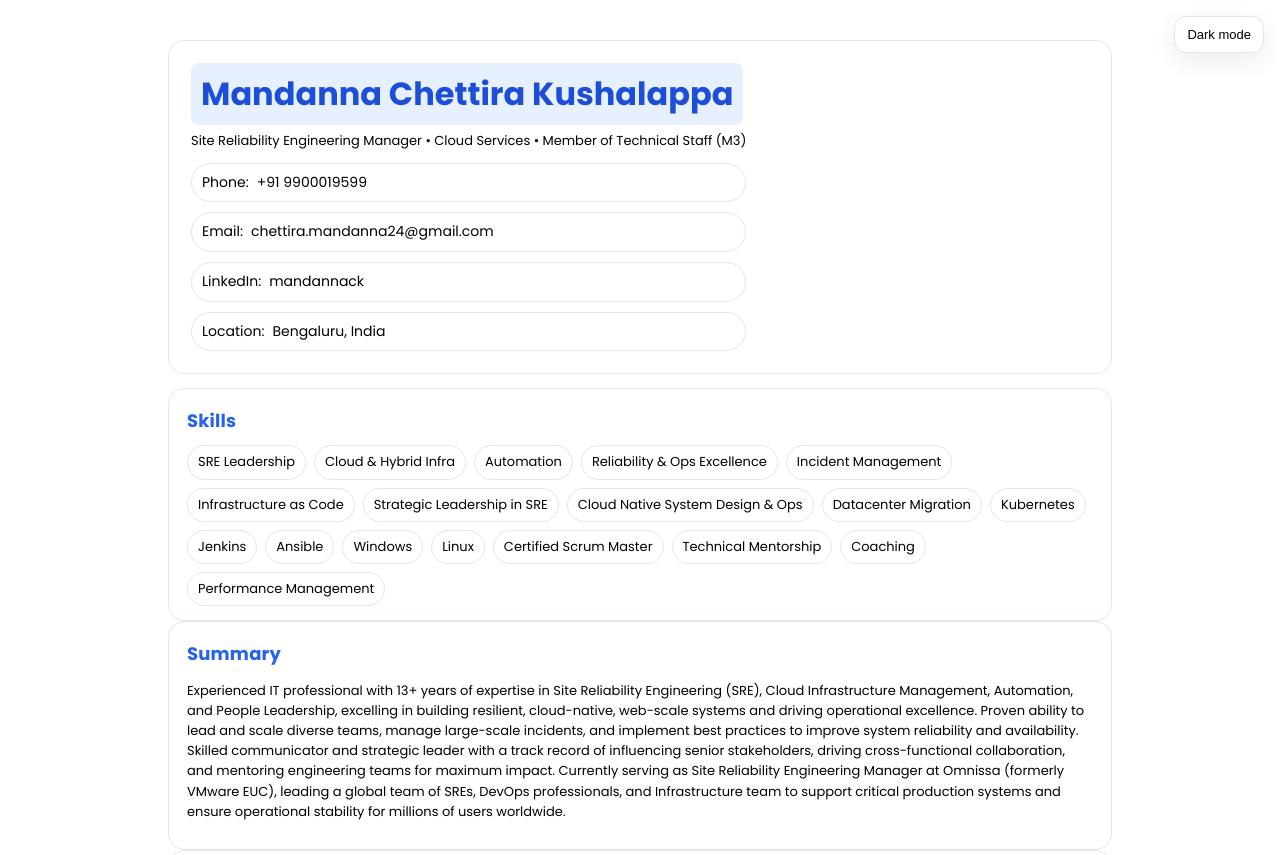
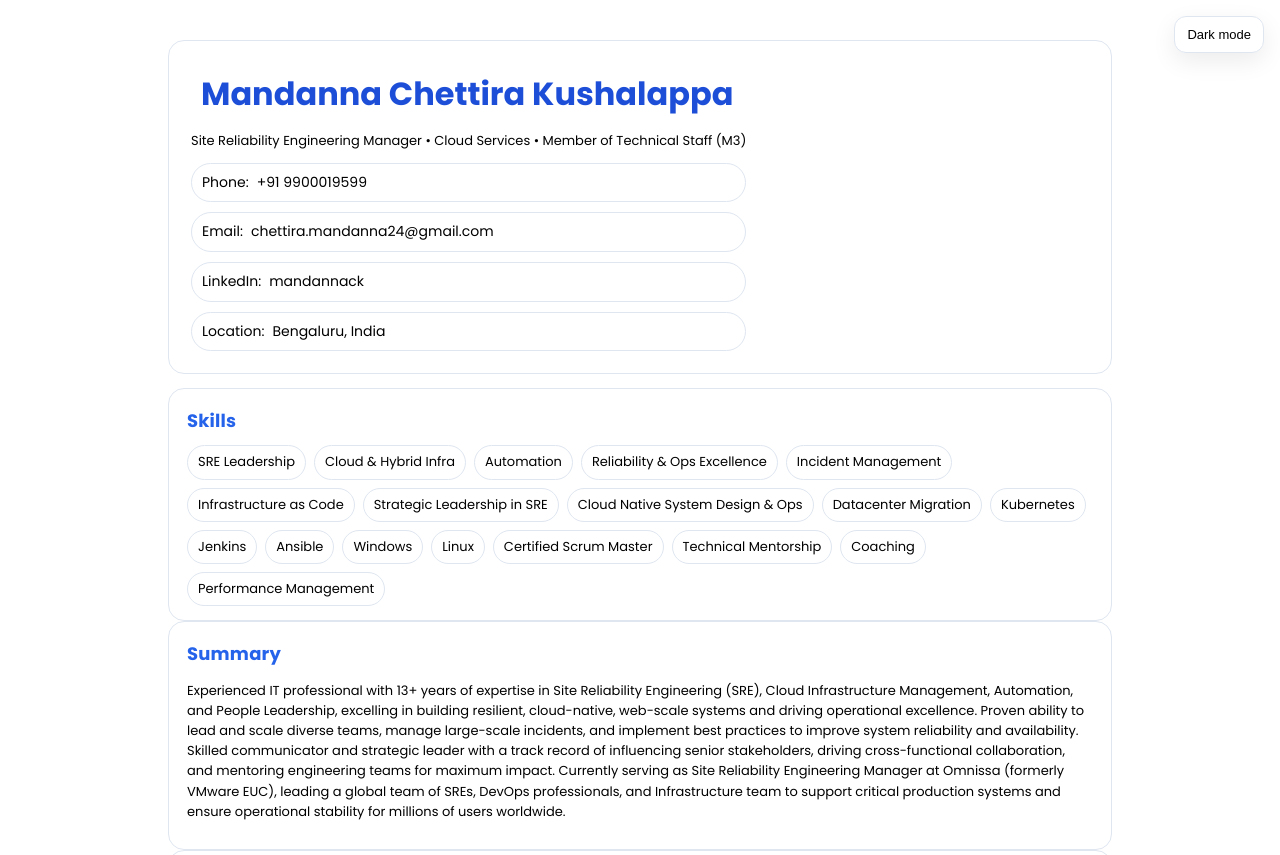
Before and after one commit to mck-personal/resume, a plain HTML site: page index.html in a window 1280 px wide. Shown: the top 855 px of the page. Drawn offline with Linux system fonts and the light colour scheme.

Commit message:
#remove background

```diff
--- a/index.html
+++ b/index.html
@@ -45,7 +45,7 @@
       box-shadow:0 8px 24px rgba(0,0,0,.08);
     }
     .theme-toggle:focus-visible{outline:2px solid var(--accent); outline-offset:2px}
-    .name{font-size:32px; margin:0; color:#1d4ed8; background:#e6f0ff; display:inline-block; padding:6px 10px; border-radius:8px}
+    .name{font-size:32px; margin:0; color:#1d4ed8; display:inline-block; padding:6px 10px; border-radius:8px}
     .role{margin:6px 0 0; color:var(--muted)}
     .meta{display:flex; flex-direction:column; gap:10px; margin-top:12px}
     .pill{
```
